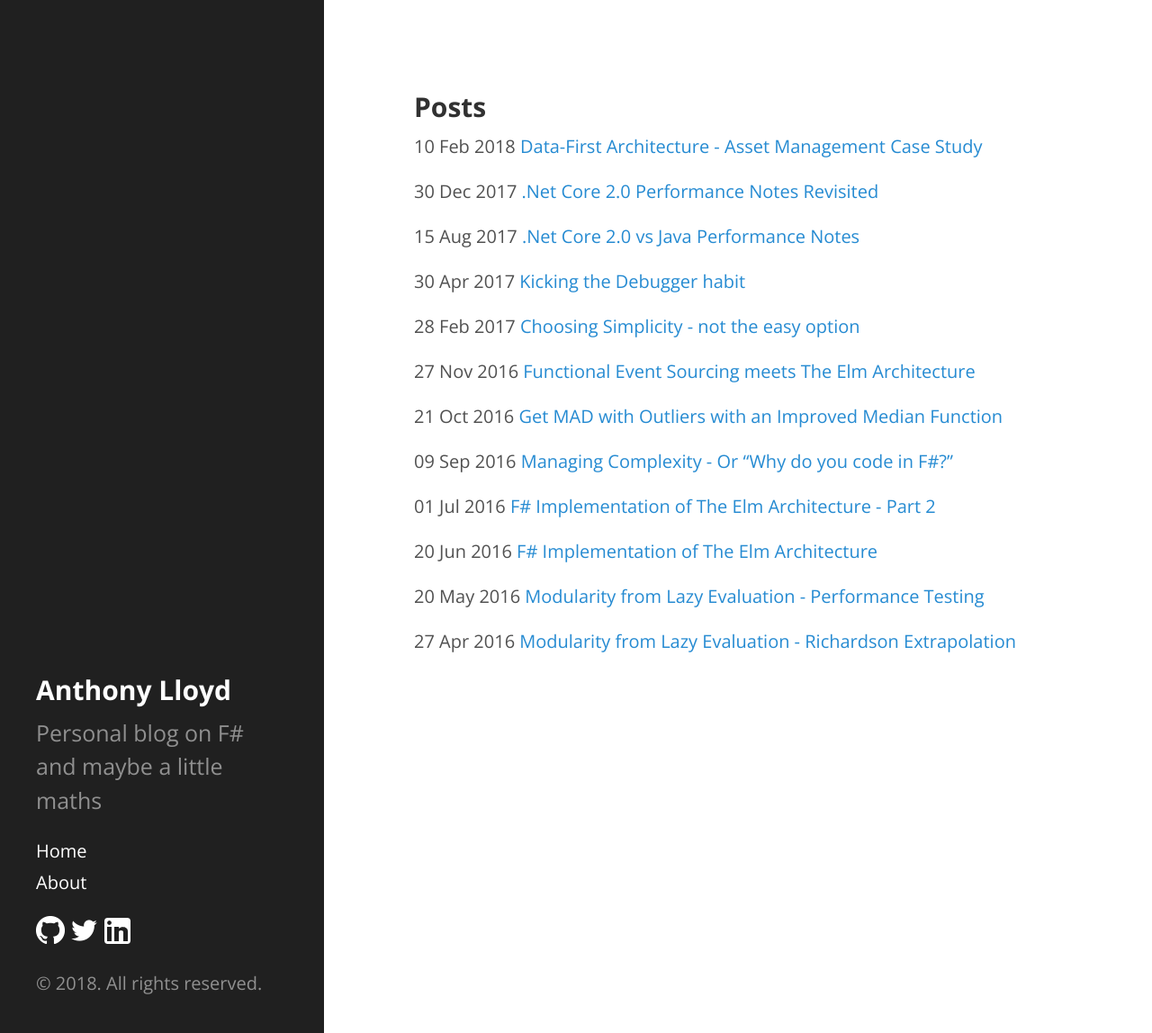
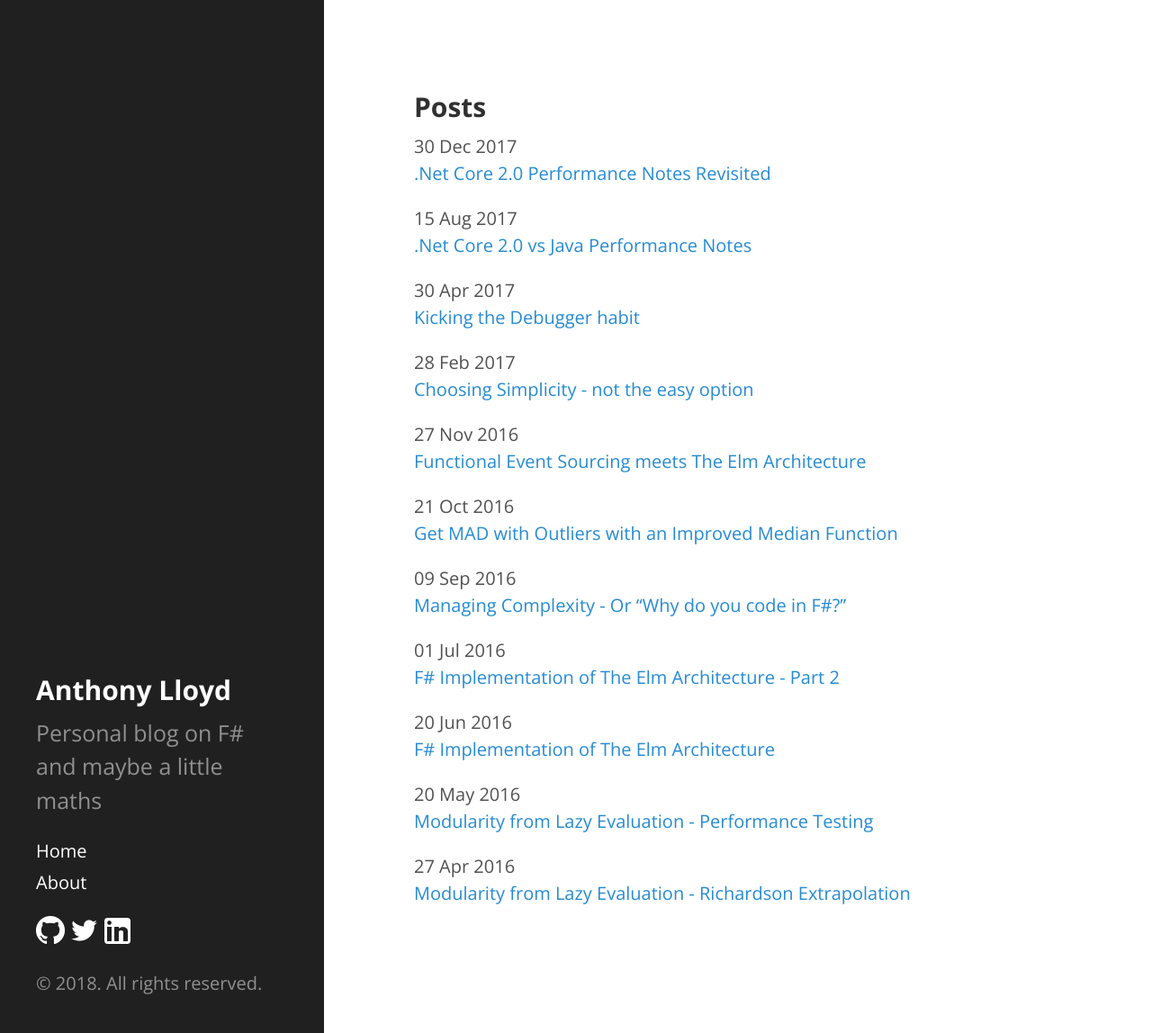
Before and after one commit to AnthonyLloyd/AnthonyLloyd.github.io, a Jekyll site: the page built from index.md, in a window 1280 px wide and 1148 px high. Shown: the whole window at 90% size. Built offline with Jekyll 4.4.1, drawn with Linux system fonts in a browser that asks for light colours; some web fonts are replaced; comment, search, counter and statistics services are not loaded.

Commit message:
start arch

```diff
--- a/_posts/2018-02-10-architecture-data-first.html
+++ b/_posts/2018-02-10-architecture-data-first.html
@@ -4,6 +4,7 @@
 tags: [functional,architecture,data]
 description: "Data-First Architecture - Asset Management Case Study"
 keywords: functional, architecture, data
+excludeme: true
 ---
 <p>I recently had a light bulb moment while read a <a href="https://twitter.com/etodd_/status/936587511580844032">tweet</a> from Evan Todd.
 It helped bring together some ideas I've had for a while on software architecture.</p>
--- a/index.md
+++ b/index.md
@@ -5,8 +5,7 @@
 
 ## Posts
 
-{% assign posts = site.posts | where_exp: "title", "title != 'Data-First Architecture - Asset Management Case Study'" %}
-{% for post in posts %}
+{% for post in site.posts %}{% if post.excludeme != true %}
   {{ post.date | date: "%d %b %Y" }}
   [ {{ post.title }} ]({{ post.url }})
-{% endfor %}
+{% endif %}{% endfor %}
```
Also changed, not shown: 1 other file.
